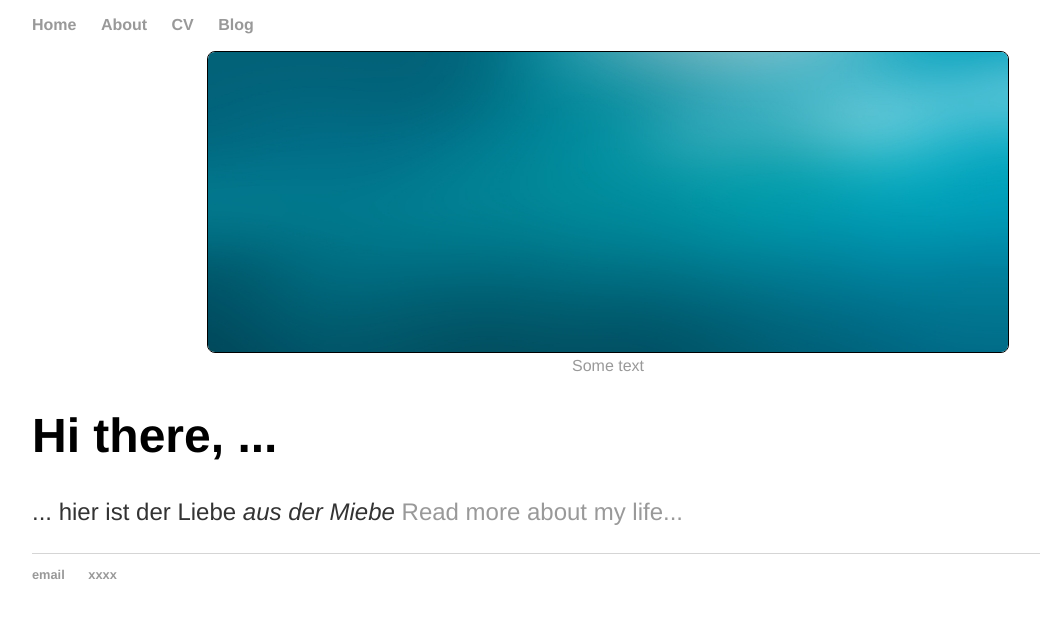
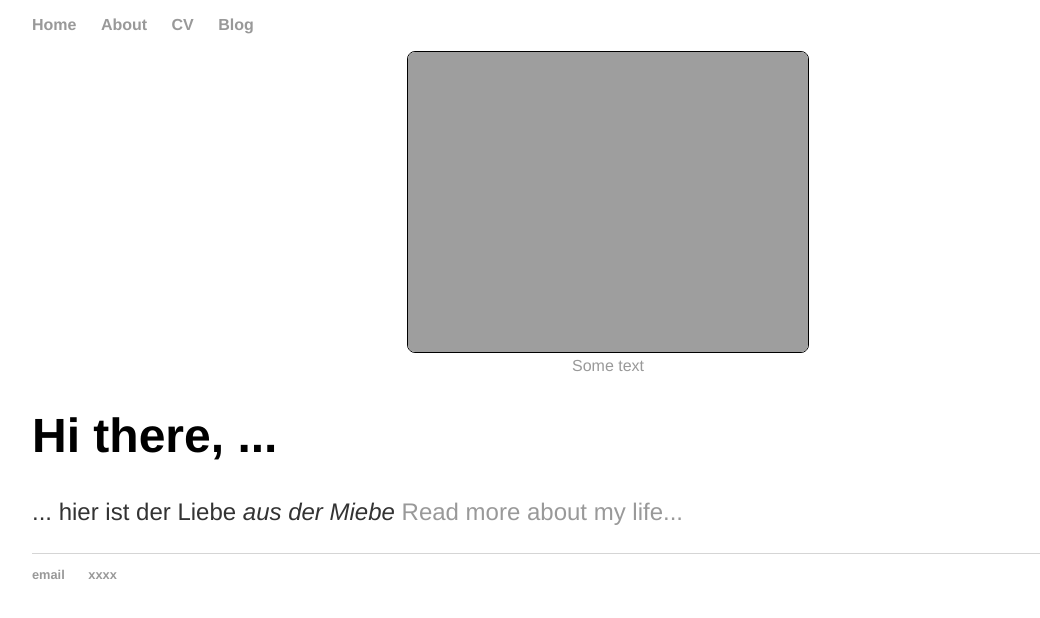
Before and after one commit to gebirgsbernd/gebirgsbernd.github.io, a Jekyll site: the page built from index.html, in a window 1280 px wide. Shown: the top 618 px of the page, without its empty margins (32-1072 px from the left). Built offline with Jekyll 4.4.1, drawn with Linux system fonts in a browser that asks for light colours.

Commit message:
Update index.html

```diff
--- a/index.html
+++ b/index.html
@@ -24,7 +24,7 @@
 
 <a href="/about" class="fill-div">
 	<div class = "gfg">
-	<img src="{{ site.url }}{{ site.baseurl }}/assets/bg1.jpg" />
+	<img src="{{ site.url }}{{ site.baseurl }}/assets/bg2.jpg" />
 	<br>
 	Some text
 	</a>
```
